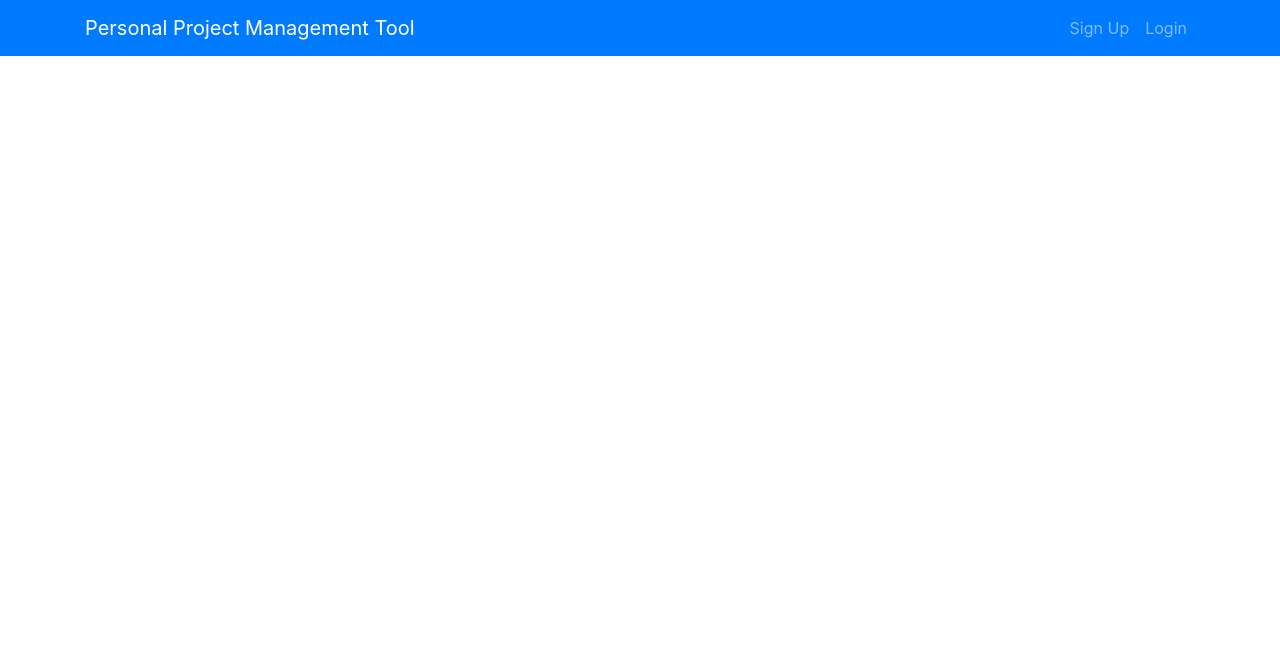
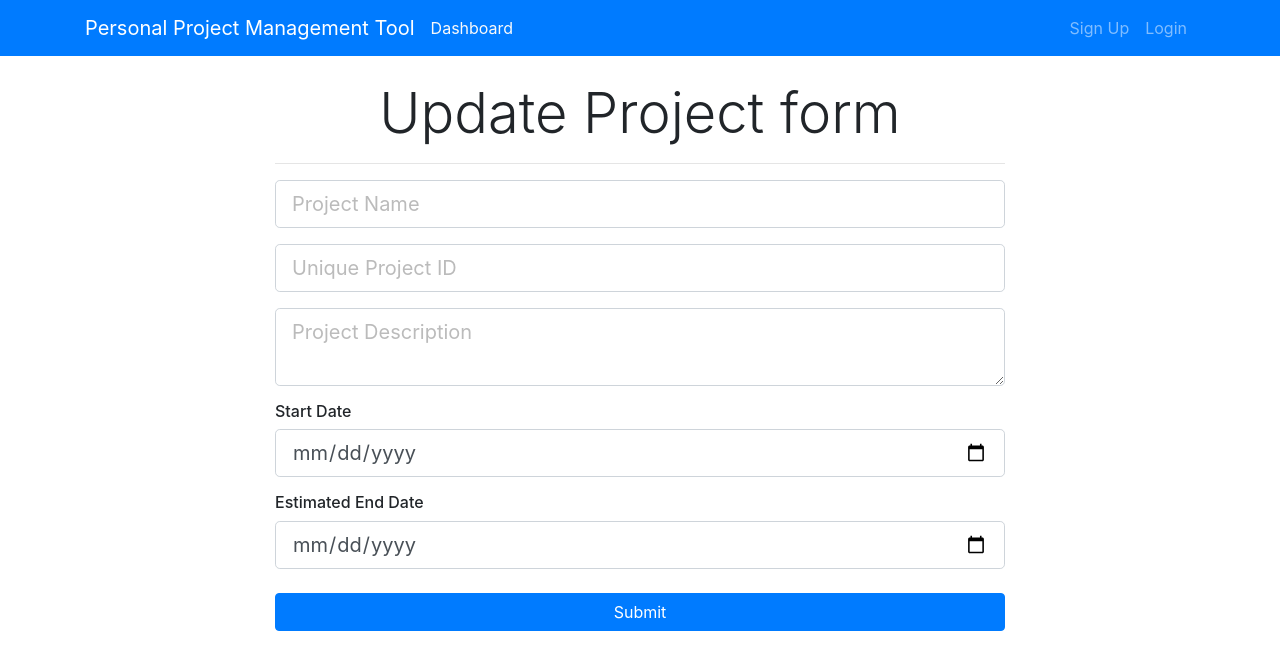
Before and after one commit to kaveendra96/SpringReactRedux, a React (Create React App) app in the folder client/: page /updateProject/1 in a window 1280 px wide. Shown: the top 670 px of the page. Built offline with nearby package versions, Linux system fonts and the light colour scheme.

Commit message:
update project

```diff
--- a/client/src/App.js
+++ b/client/src/App.js
@@ -6,6 +6,7 @@
 import AddProject from './components/Project/AddProject';
 import {Provider} from 'react-redux'
 import store from './store';
+import UpdateProject from './components/Project/UpdateProject';
 
 function App() {
   return (
@@ -15,6 +16,8 @@
               <Header/>
               <Route exact path="/dashboard" component={Dashboard}/>
               <Route exact path="/addProject" component={AddProject}/>
+              <Route exact path="/updateProject/:id" component={UpdateProject}/>
+
           </div>
       </Router>
     </Provider>
--- a/client/src/components/Layout/Header.js
+++ b/client/src/components/Layout/Header.js
@@ -17,7 +17,7 @@
                         <div className="collapse navbar-collapse" id="mobile-nav">
                             <ul className="navbar-nav mr-auto">
                                 <li className="nav-item">
-                                    <Link className="nav-item"  to="/dashboard">Dashboard</Link>
+                                    <Link className="nav-item text-light"  to="/dashboard">Dashboard</Link>
                                 </li>
                             </ul>
 
--- a/client/src/components/Project/ProjectItem.js
+++ b/client/src/components/Project/ProjectItem.js
@@ -1,4 +1,5 @@
 import React, { Component } from 'react'
+import {Link} from 'react-router-dom'
 
 class ProjectItem extends Component {
     render() {
@@ -16,21 +17,21 @@
                     </div>
                     <div className="col-md-4 d-none d-lg-block">
                         <ul className="list-group">
-                            <a href="#">
+                            <Link to="#">
                                 <li className="list-group-item board">
                                     <i className="fa fa-flag-checkered pr-1">  Project Board </i>
                                 </li>
-                            </a>
-                            <a href="#">
+                            </Link>
+                            <Link to={`/updateProject/${project.projectIdentifier}`}>
                                 <li className="list-group-item update">
                                     <i className="fa fa-edit pr-1">  Update Project Info</i>
                                 </li>
-                            </a>
-                            <a href="">
+                            </Link>
+                            <Link to="">
                                 <li className="list-group-item delete">
                                     <i className="fa fa-minus-circle pr-1">  Delete Project</i>
                                 </li>
-                            </a>
+                            </Link>
                         </ul>
                     </div>
                 </div>
--- /dev/null
+++ b/client/src/components/Project/UpdateProject.js
@@ -0,0 +1,41 @@
+import React, { Component } from 'react'
+
+class UpdateProject extends Component {
+    render() {
+        return (
+            <div className="register">
+            <div className="container">
+                <div className="row">
+                    <div className="col-md-8 m-auto">
+                        <h5 className="display-4 text-center">Update Project form</h5>
+                        <hr />
+                        <form>
+                            <div className="form-group">
+                                <input type="text" className="form-control form-control-lg " placeholder="Project Name" />
+                            </div>
+                            <div className="form-group">
+                                <input type="text" className="form-control form-control-lg" placeholder="Unique Project ID"
+                                     />
+                            </div>
+                            <div className="form-group">
+                                <textarea className="form-control form-control-lg" placeholder="Project Description"></textarea>
+                            </div>
+                            <h6>Start Date</h6>
+                            <div className="form-group">
+                                <input type="date" className="form-control form-control-lg" name="start_date" />
+                            </div>
+                            <h6>Estimated End Date</h6>
+                            <div className="form-group">
+                                <input type="date" className="form-control form-control-lg" name="end_date" />
+                            </div>
+
+                            <input type="submit" className="btn btn-primary btn-block mt-4" />
+                        </form>
+                    </div>
+                </div>
+            </div>
+        </div>
+        )
+    }
+}
+export default  UpdateProject
```
